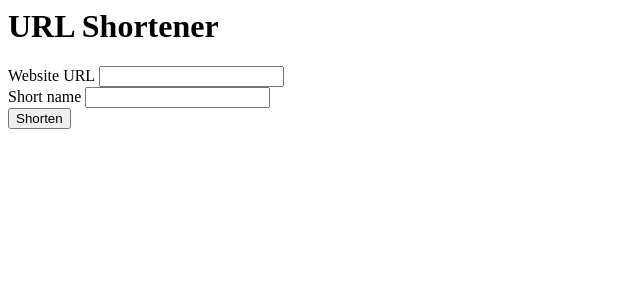
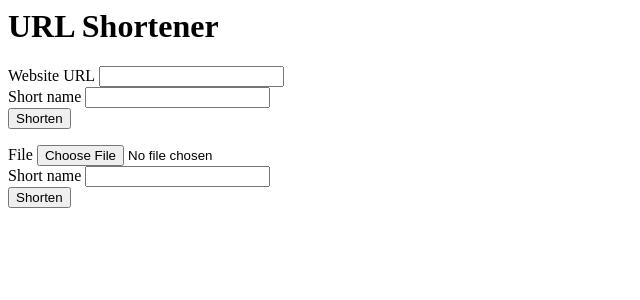
Before and after one commit to Alex-YuYan/url_shortener, a Flask app: page / in a window 1280 px wide. Shown: the top 300 px of the page, without its empty margins (0-640 px from the left). Run offline with Flask 2, Linux system fonts and the light colour scheme.

Commit message:
Added file upload system

```diff
--- a/app.py
+++ b/app.py
@@ -1,6 +1,6 @@
 import json
 import os.path
-
+from werkzeug.utils import secure_filename
 from flask import Flask, flash, render_template, request, redirect, url_for
 
 app = Flask(__name__)
@@ -25,7 +25,14 @@ def your_url():
             flash('That short name has already been taken. Please select another name.')
             return redirect(url_for('home'))
 
-        urls[request.form['code']] = {'url': request.form['url']}
+        if 'url' in request.form.keys():
+            urls[request.form['code']] = {'url': request.form['url']}
+        else:
+            f = request.files['file']
+            full_name = request.form['code'] + secure_filename(f.filename)
+            f.save(os.getcwd() + '/' + full_name)
+            urls[request.form['code']] = {'file':full_name}
+
         with open('urls.json','w') as url_file:
             json.dump(urls, url_file)
 
--- a/templates/home.html
+++ b/templates/home.html
@@ -13,3 +13,13 @@
     <br>
     <input type="submit" value="Shorten">
 </form>
+
+<form action="your-url" method="post" enctype="multipart/form-data">
+    <label for="file">File</label>
+    <input type="file" name="file" value="" required>
+    <br>
+    <label for="text">Short name</label>
+    <input type="text" name="code" value="" required>
+    <br>
+    <input type="submit" value="Shorten">
+</form>
--- a/urls.json
+++ b/urls.json
@@ -1 +1 @@
-{"go": {"url": "http://www.google.com"}, "hello": {"url": "http://www.google.com"}}
+{"go": {"url": "http://www.google.com"}, "hello": {"url": "http://www.google.com"}, "BK": {"file": "BKBK.png"}}
```
Also changed, not shown: 1 other file.
